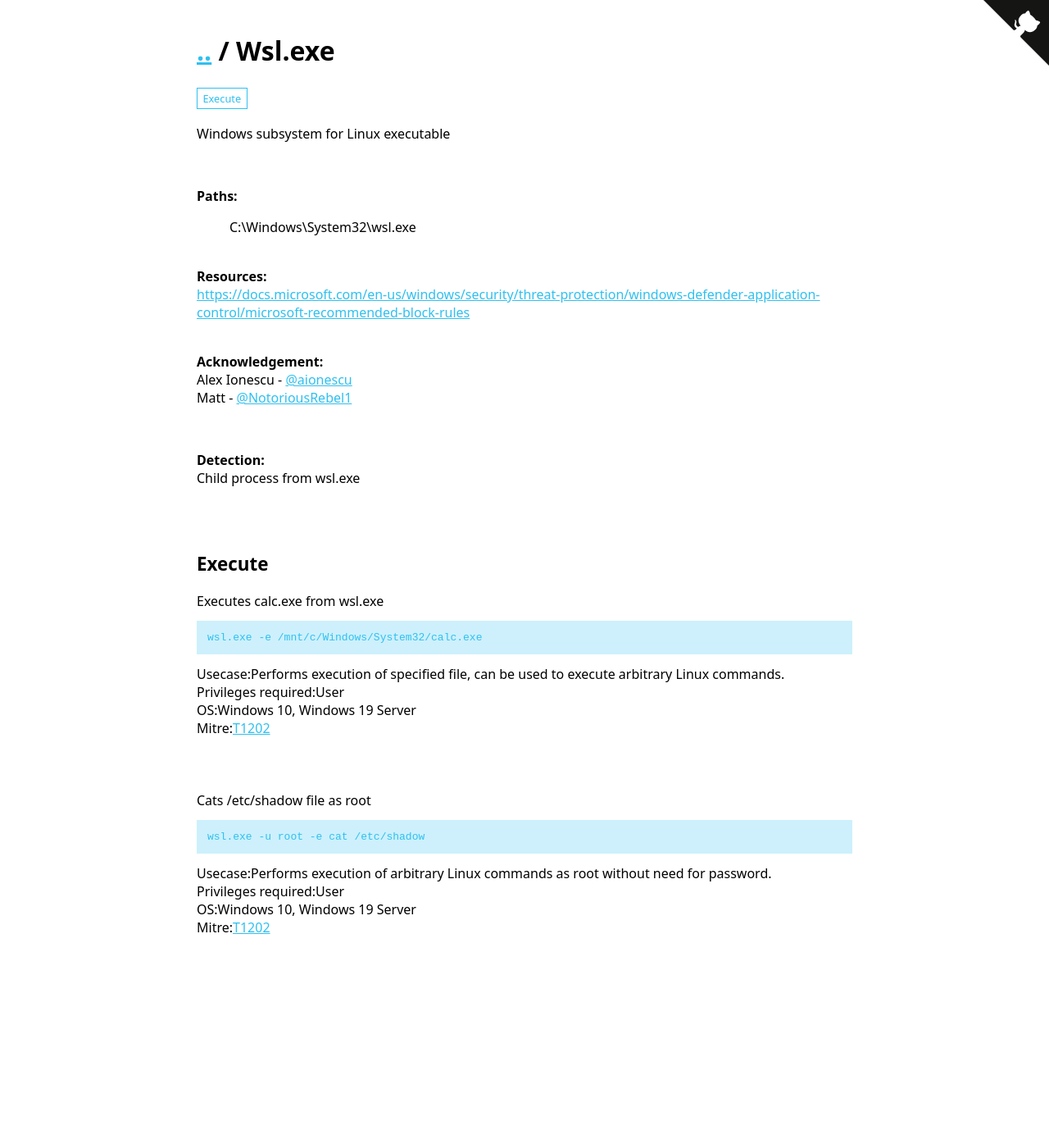
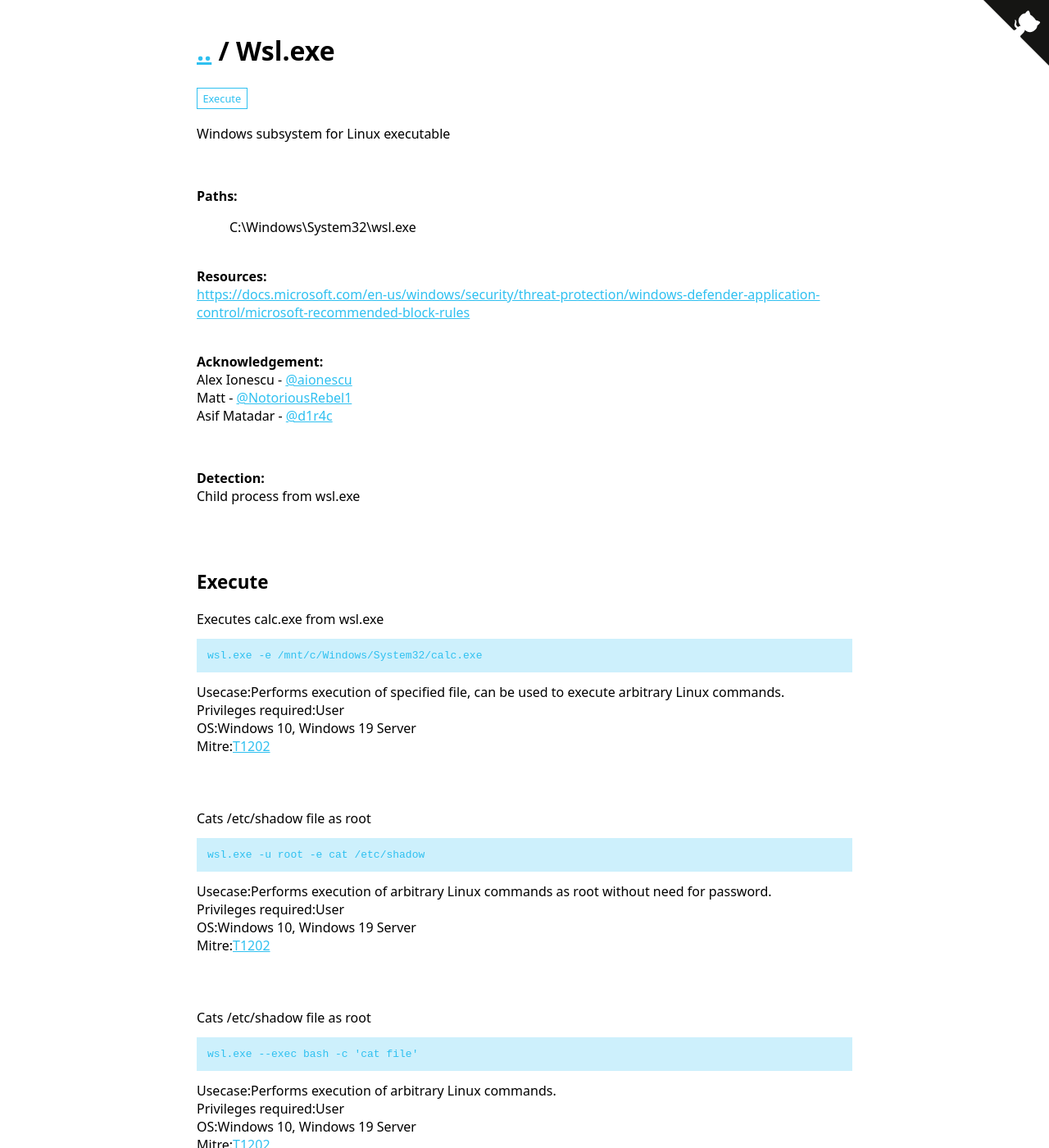
Before and after one commit to LOLBAS-Project/LOLBAS-Project.github.io, a Jekyll site: the page built from _lolbas/OtherMSBinaries/Wsl.md, in a window 1280 px wide and 1400 px high. Shown: the whole window at 82% size. Built offline with Jekyll 4.4.1, drawn with Linux system fonts in a browser that asks for light colours.

Commit message:
Added additional example to wsl.exe

```diff
--- a/_lolbas/OtherMSBinaries/Wsl.md
+++ b/_lolbas/OtherMSBinaries/Wsl.md
@@ -20,6 +20,14 @@
     MitreID: T1202
     MitreLink: https://attack.mitre.org/techniques/T1202
     OperatingSystem: Windows 10, Windows 19 Server
+  - Command: wsl.exe --exec bash -c 'cat file'
+    Description: Cats /etc/shadow file as root
+    Usecase: Performs execution of arbitrary Linux commands.
+    Category: Execute
+    Privileges: User
+    MitreID: T1202
+    MitreLink: https://attack.mitre.org/techniques/T1202
+    OperatingSystem: Windows 10, Windows 19 Server
 Full_Path:
   - Path: C:\Windows\System32\wsl.exe
 Code_Sample:
@@ -33,4 +41,6 @@
     Handle: '@aionescu'
   - Person: Matt
     Handle: '@NotoriousRebel1'
+  - Person: Asif Matadar
+    Handle: '@d1r4c'
 ---
```
